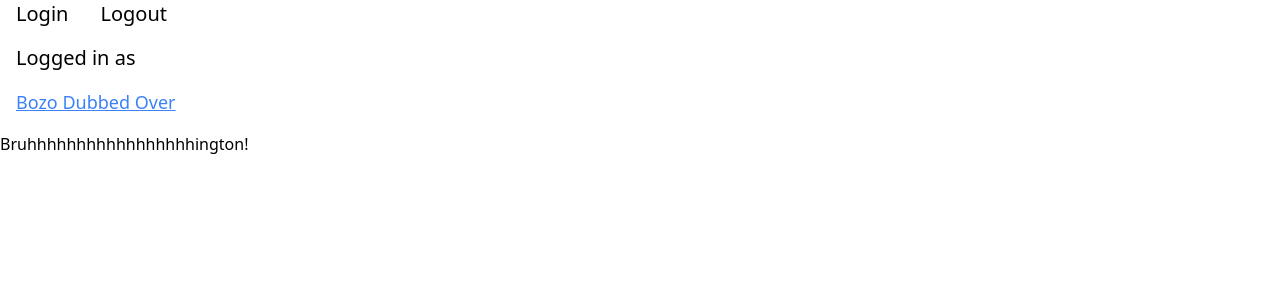
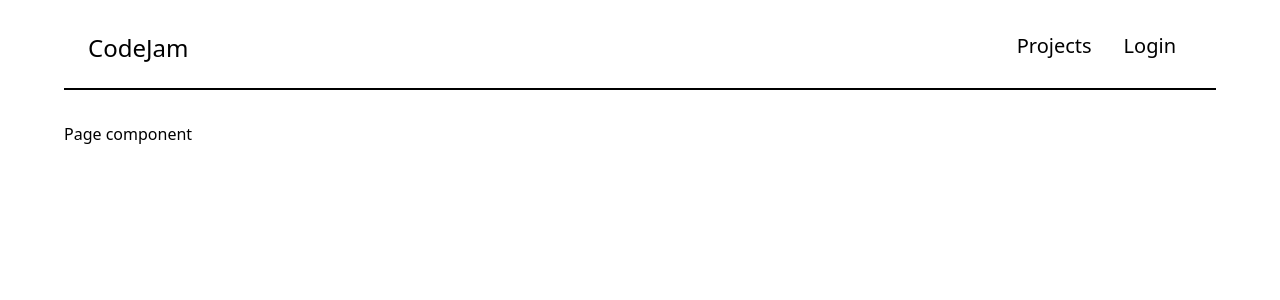
Before and after one commit to maxmmyron/code-jam-collab, a Next.js app: page / in a window 1280 px wide. Shown: the top 300 px of the page. Built offline with nearby package versions, Linux system fonts and the light colour scheme; no server answers.

Commit message:
added basic nav-bar

```diff
--- a/app/layout.tsx
+++ b/app/layout.tsx
@@ -1,6 +1,7 @@
 "use client";
 import "./globals.css";
 import { Inter } from "next/font/google";
+import Nav from "./nav-bar";
 
 const inter = Inter({ subsets: ["latin"] });
 
@@ -14,9 +15,12 @@ export interface AuthContextProps {
 export default function AuthContext({ children }: AuthContextProps) {
   return (
     <html>
-      <body>
-        <SessionProvider>{children}</SessionProvider>
-      </body>
+      <SessionProvider>
+        <body className="mx-16">
+          <Nav />
+          {children}
+        </body>
+      </SessionProvider>
     </html>
   );
 }
--- /dev/null
+++ b/app/nav-bar.tsx
@@ -0,0 +1,31 @@
+import React from 'react'
+import Link from 'next/link'
+import { useSession } from 'next-auth/react'
+
+const Nav = () => {
+  const { data: session, status } = useSession();
+  return (
+    <nav className="flex justify-between mt-8 px-6 pb-6 border-b-2 black border-black">
+      <h1 className="text-2xl">CodeJam</h1>
+      <div>
+        {status === "authenticated" && <span className="text-sm">{session?.user?.email}</span>}
+        <Link href="#" className="text-xl m-4">
+          Projects
+        </Link>
+        {status === "authenticated" ?
+          (
+            <React.Fragment>
+              <Link href="/api/auth/signout" className="text-xl m-4">
+                Logout
+              </Link>
+            </React.Fragment>
+          ) :
+          <Link href="/api/auth/signin" className="text-xl m-4">
+            Login
+          </Link> }
+      </div>
+    </nav>
+  )
+}
+
+export default Nav
--- a/app/page.tsx
+++ b/app/page.tsx
@@ -1,6 +1,5 @@
 "use client";
 
-import Link from "next/link";
 import { useSession } from "next-auth/react";
 
 export default function Home() {
@@ -8,22 +7,7 @@ export default function Home() {
 
   return (
     <>
-      <Link href="/api/auth/signin" className="text-xl m-4">
-        Login
-      </Link>
-      <Link href="/api/auth/signout" className="text-xl m-4">
-        Logout
-      </Link>
-      <h1 className="text-xl m-4">Logged in as {session?.user?.name}</h1>
-      <h2 className="text-lg m-4">
-        <a
-          href="https://www.youtube.com/watch?v=H-3YrkLZU44"
-          className="text-blue-500 underline"
-        >
-          Bozo Dubbed Over
-        </a>
-      </h2>
-      <h3>Bruhhhhhhhhhhhhhhhhhington!</h3>
+      <h1 className="mt-8">Page component</h1>
     </>
   );
 }
```
